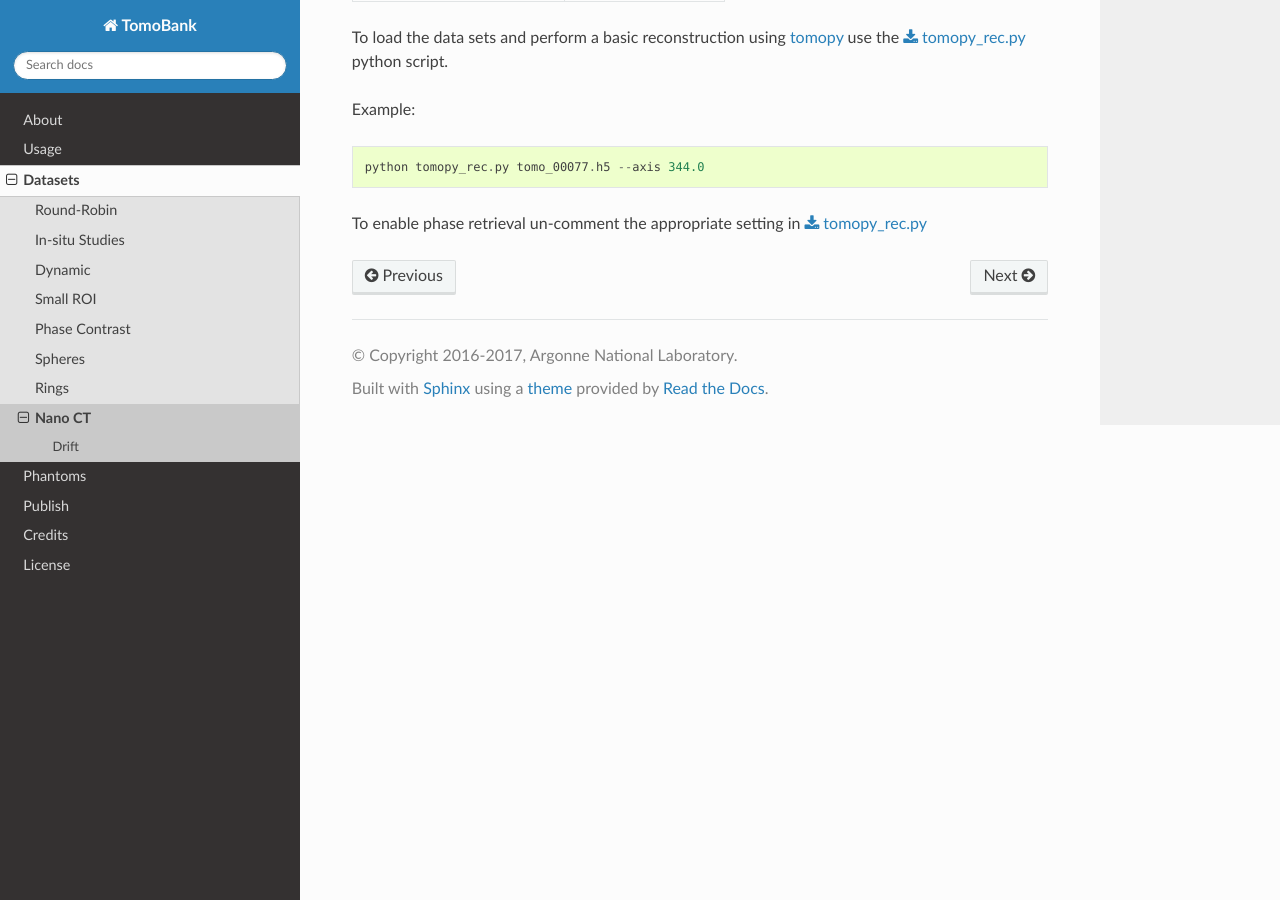
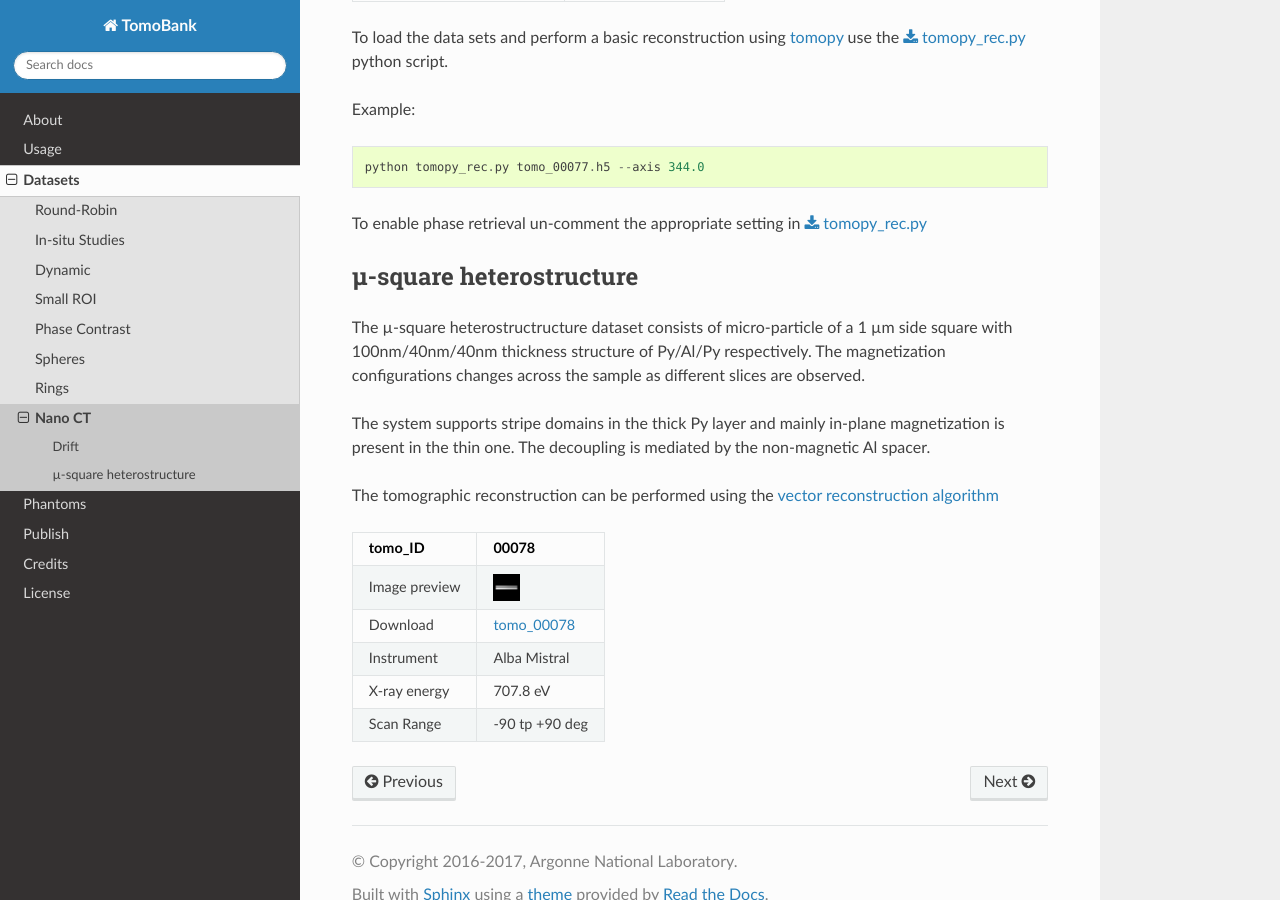
Before and after one commit to tomography/tomobank, a Sphinx documentation site: the page built from docs/source/data/docs.data.nano.rst, in a window 1280 px wide and 900 px high, scrolled down 1126 px. Built offline with Sphinx 7.4.7 and the Read the Docs theme 2.0.0, drawn with Linux system fonts in a browser that asks for light colours; cross-references to code outside the pages are shown as plain code.

Commit message:
added vector tomography data set

```diff
--- a/docs/source/data/docs.data.nano.rst
+++ b/docs/source/data/docs.data.nano.rst
@@ -57,3 +57,40 @@ To enable phase retrieval un-comment the appropriate setting in :download:`tomop
 .. |00077| image:: ../img/tomo_00077.png
     :width: 20pt
     :height: 20pt
+
+
+
+
+µ-square heterostructure
+~~~~~~~~~~~~~~~~~~~~~~~~~
+
+The µ-square heterostructructure dataset consists of micro-particle of a 1 µm side square with
+100nm/40nm/40nm thickness structure of Py/Al/Py respectively.
+The magnetization configurations changes across the sample as different slices are observed.
+
+The system supports stripe domains in the thick Py layer and mainly in-plane magnetization is
+present in the thin one. The decoupling is mediated by the non-magnetic Al spacer.
+
+The tomographic reconstruction can be performed using the
+`vector reconstruction algorithm <https://tomopy.readthedocs.io/en/latest/ipynb/vector.html>`_
+
+
++-----------------------------------------+----------------------------+
+|             tomo_ID                     | 00078                      |
++=========================================+============================+
+|             Image preview               | |00078|                    |
++-----------------------------------------+----------------------------+
+|             Download                    | tomo_00078_                |
++-----------------------------------------+----------------------------+
+|             Instrument                  | Alba Mistral               |
++-----------------------------------------+----------------------------+
+|             X-ray energy                | 707.8 eV                   |
++-----------------------------------------+----------------------------+
+|             Scan Range                  | -90 tp +90 deg             |
++-----------------------------------------+----------------------------+
+
+.. _tomo_00078: https://www.globus.org/app/transfer?origin_id=e133a81a-6d04-11e5-ba46-22000b92c6ec&origin_path=%2Ftomobank%2Ftomo_00078%2F
+
+.. |00078| image:: ../img/tomo_00078.png
+    :width: 20pt
+    :height: 20pt
```
Also changed, not shown: docs/source/img/tomo_00078.png (added).
